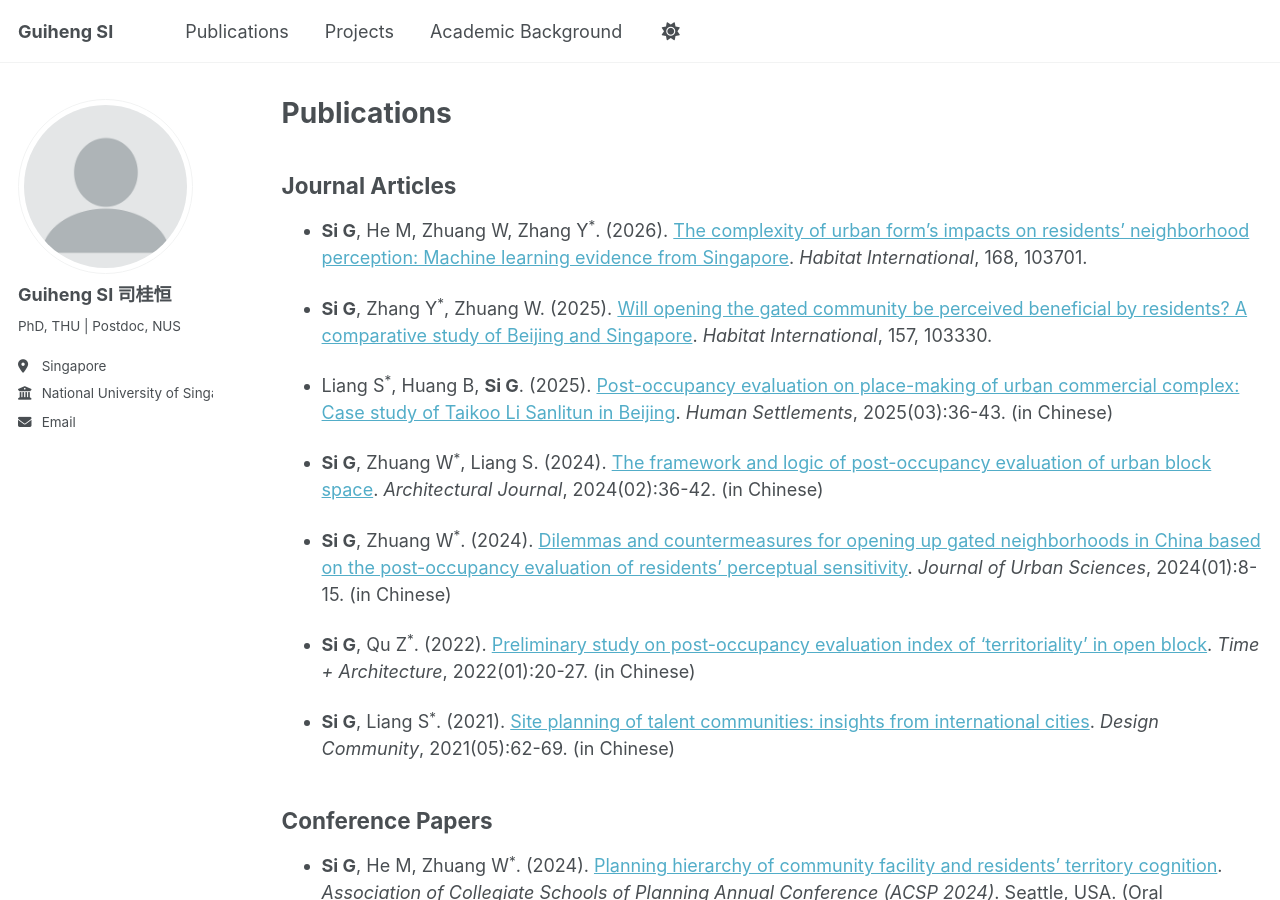
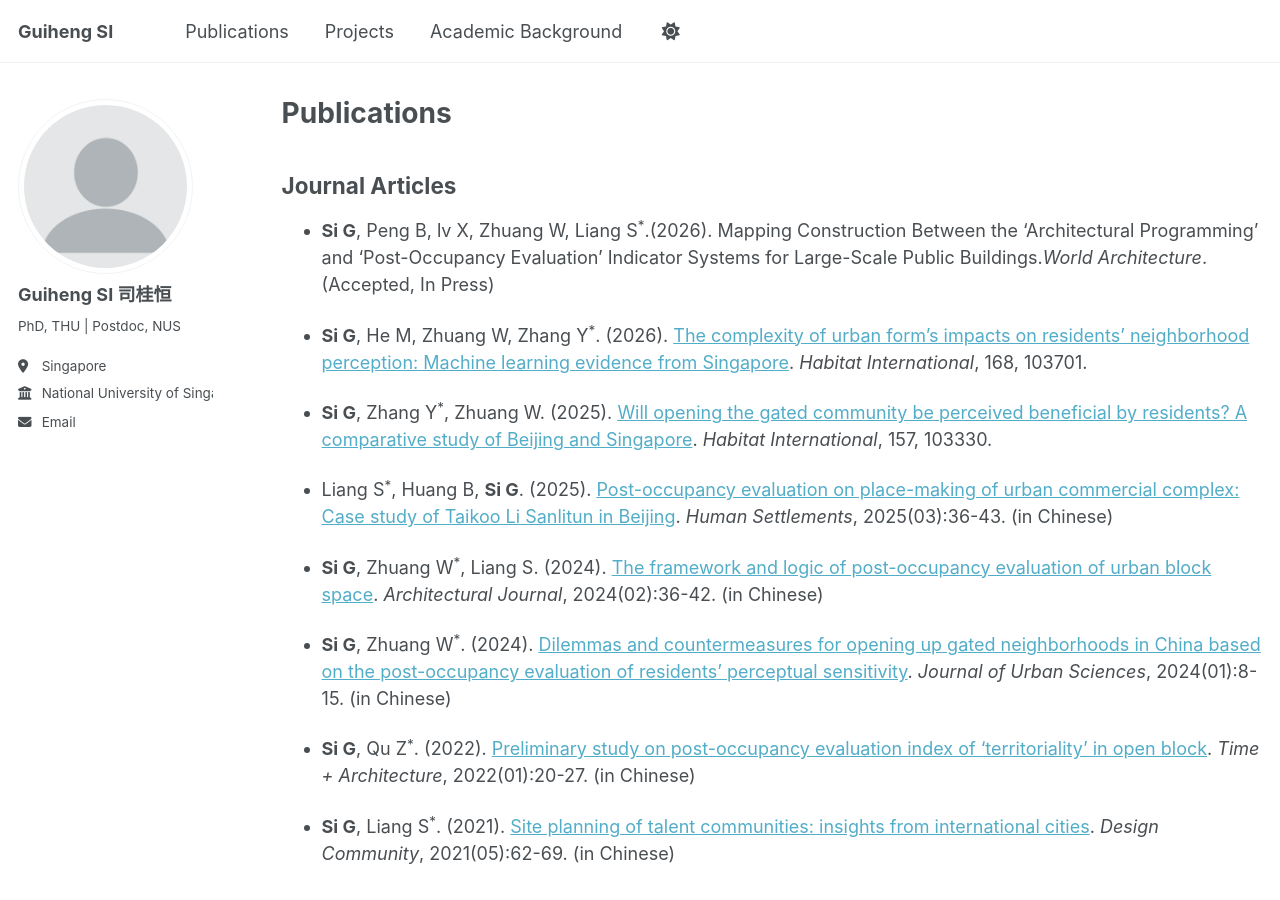
Before and after one commit to GuihengSI/guihengsi.github.io, a Jekyll site: the page built from _pages/publications.md, in a window 1280 px wide and 900 px high. Built offline with Jekyll 4.4.1, drawn with Linux system fonts in a browser that asks for light colours; a script bundle is joined from its source files by our own code; library files that are not in the unit come from our copies.

Commit message:
Update publications.md

```diff
--- a/_pages/publications.md
+++ b/_pages/publications.md
@@ -7,6 +7,8 @@ author_profile: true
 
 Journal Articles
 ------
+* **Si G**, Peng B, lv X, Zhuang W, Liang S<sup>*</sup>.(2026). Mapping Construction Between the 'Architectural Programming' and 'Post-Occupancy Evaluation' Indicator Systems for Large-Scale Public Buildings._World Architecture_.(Accepted, In Press)
+
 * **Si G**, He M, Zhuang W, Zhang Y<sup>*</sup>. (2026). [The complexity of urban form's impacts on residents' neighborhood perception: Machine learning evidence from Singapore](https://www.sciencedirect.com/science/article/pii/S0197397525004175). _Habitat International_, 168, 103701.
 
 * **Si G**, Zhang Y<sup>*</sup>, Zhuang W. (2025). [Will opening the gated community be perceived beneficial by residents? A comparative study of Beijing and Singapore](https://www.sciencedirect.com/science/article/pii/S0197397525000463). _Habitat International_, 157, 103330.
```
